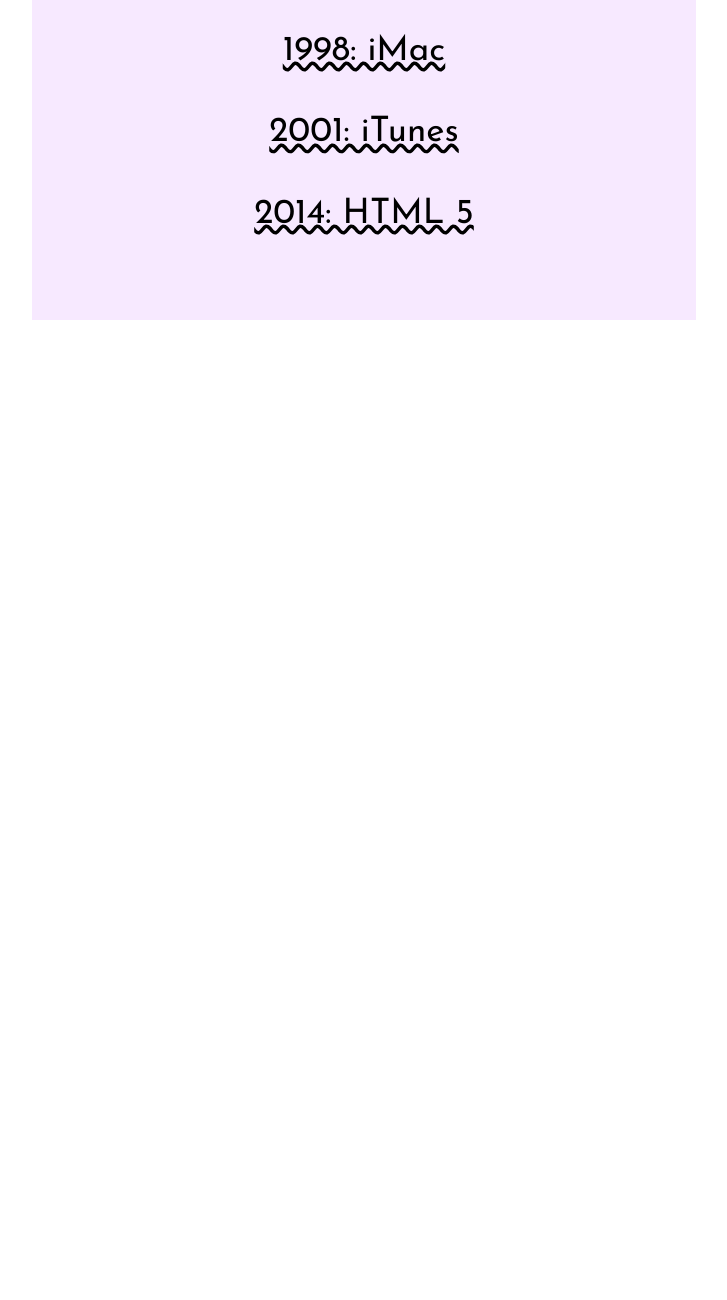
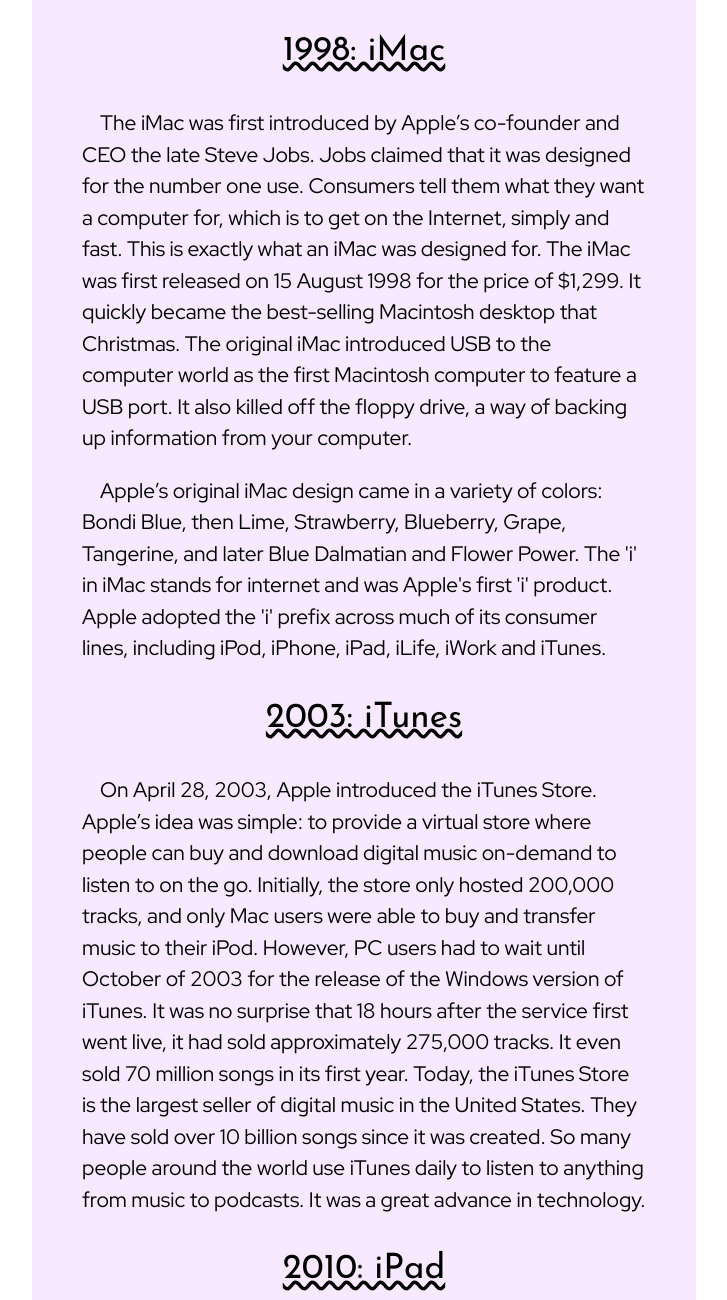
Before and after one commit to gadyer33/Tech-Advances, a plain HTML site: page index.html in a window 1280 px wide. Shown: the part 1493-2793 px from the top of the page, without its empty margins (276-1003 px from the left). Before the commit the page ends 1821 px from the top, so only its background shows below. Drawn offline with Linux system fonts and the light colour scheme.

Commit message:
Update index.html

```diff
--- a/index.html
+++ b/index.html
@@ -40,15 +40,33 @@
     </div>
     <div class="third">
       <h2>1998: iMac</h2>
-      <p> </p>
+      <p> The iMac was first introduced by Apple’s co-founder and CEO the late Steve Jobs. Jobs claimed that it was designed for the
+        number one use. Consumers tell them what they want a computer for, which is to get on the Internet, simply and fast. This is exactly
+        what an iMac was designed for. The iMac was first released on 15 August 1998 for the price of $1,299. It quickly became the best-selling
+        Macintosh desktop that Christmas. The original iMac introduced USB to the computer world as the first Macintosh computer to feature a USB port.
+        It also killed off the floppy drive, a way of backing up information from your computer.</p>
+        <p> Apple’s original iMac design came in a variety of colors: Bondi Blue, then Lime, Strawberry, Blueberry, Grape, Tangerine,
+        and later Blue Dalmatian and Flower Power. The 'i' in iMac stands for internet and was Apple's first 'i' product. Apple adopted the 'i' prefix across much of its consumer lines,
+         including iPod, iPhone, iPad, iLife, iWork and iTunes. </p>
     </div>
     <div class="fourth">
-      <h2>2001: iTunes</h2>
-      <p> </p>
+      <h2>2003: iTunes</h2>
+      <p> On April 28, 2003, Apple introduced the iTunes Store. Apple’s idea was simple: to provide a virtual store where people can buy and
+        download digital music on-demand to listen to on the go. Initially, the store only hosted 200,000 tracks, and only Mac users were able
+        to buy and transfer music to their iPod. However, PC users had to wait until October of 2003 for the release of the Windows version of iTunes.
+        It was no surprise that 18 hours after the service first went live, it had sold approximately 275,000 tracks. It even sold 70 million songs in
+        its first year. Today, the iTunes Store is the largest seller of digital music in the United States. They have sold over 10 billion songs since
+        it was created. So many people around the world use iTunes daily to listen to anything from music to podcasts. It was a great advance in technology. </p>
     </div>
     <div class="fifth">
-      <h2>2014: HTML 5</h2>
-      <p></p>
+      <h2>2010: iPad</h2>
+      <p> The first generation of iPads were introduced in 2010 as a new revolutionary device. A lot of people doubted that Apple would be able to make a good profit off this new release,
+        but they were able to sell over 3 million iPads in 80 days. It came in either 16GB, 32GB or 64GB storage capacities at first , while
+        also promising a 10-hour battery life. The pricing started at $499, and there were accessories including a keyboard docking station, as well as a standard
+        docking station to turn the iPad into a "great photo frame". The iPad was compatible with nearly all existing iPhone apps at the time. Those
+        iPhone apps were able to run in two modes: in a window about the size of an iPhone screen or scaled-up to fullscreen mode. The original iPad
+        debuted as a Wi-Fi-only device. Shortly after the initial launch, though, Apple debuted a Wi-Fi/3G model that offered offer full Assisted GPS. Now there
+      are multiple versions of this item, and many people still use them today for countless reasons.  </p>
     </div>
   </div>
 </body>
```
